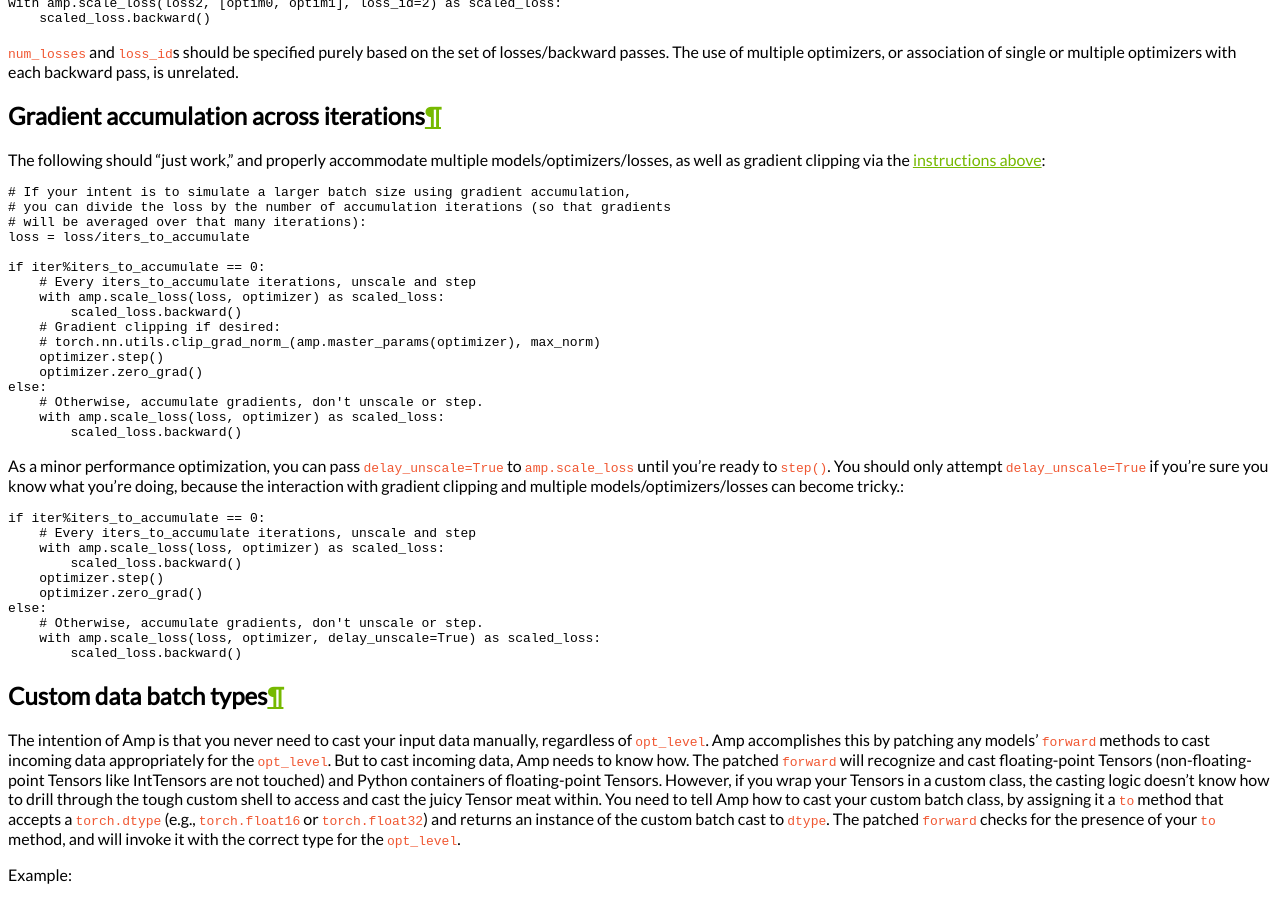
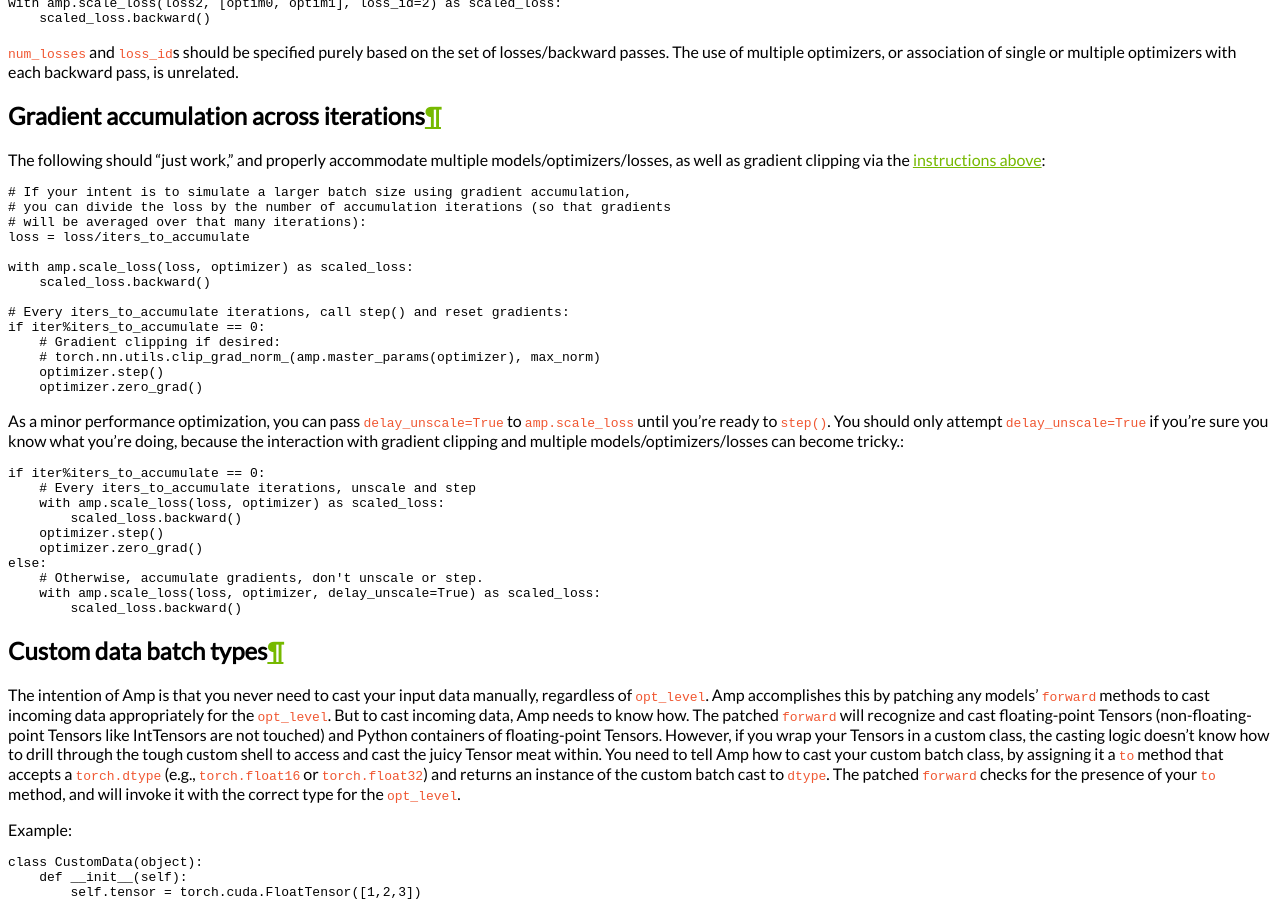
Before and after one commit to NVIDIA/apex, a Sphinx documentation site: the page built from docs/source/advanced.rst, in a window 1280 px wide and 900 px high, scrolled down 2569 px. Built offline with Sphinx 7.4.7 and the Read the Docs theme 2.0.0, drawn with Linux system fonts in a browser that asks for light colours.

Commit message:
Clarifying documentation on gradient accumulation

```diff
--- a/docs/source/advanced.rst
+++ b/docs/source/advanced.rst
@@ -150,18 +150,15 @@ gradient clipping via the `instructions above`_::
     # will be averaged over that many iterations):
     loss = loss/iters_to_accumulate
 
+    with amp.scale_loss(loss, optimizer) as scaled_loss:
+        scaled_loss.backward()
+
+    # Every iters_to_accumulate iterations, call step() and reset gradients:
     if iter%iters_to_accumulate == 0:
-        # Every iters_to_accumulate iterations, unscale and step
-        with amp.scale_loss(loss, optimizer) as scaled_loss:
-            scaled_loss.backward()
         # Gradient clipping if desired:
         # torch.nn.utils.clip_grad_norm_(amp.master_params(optimizer), max_norm)
         optimizer.step()
         optimizer.zero_grad()
-    else:
-        # Otherwise, accumulate gradients, don't unscale or step.
-        with amp.scale_loss(loss, optimizer) as scaled_loss:
-            scaled_loss.backward()
 
 As a minor performance optimization, you can pass ``delay_unscale=True``
 to ``amp.scale_loss`` until you're ready to ``step()``.  You should only attempt ``delay_unscale=True``
```
